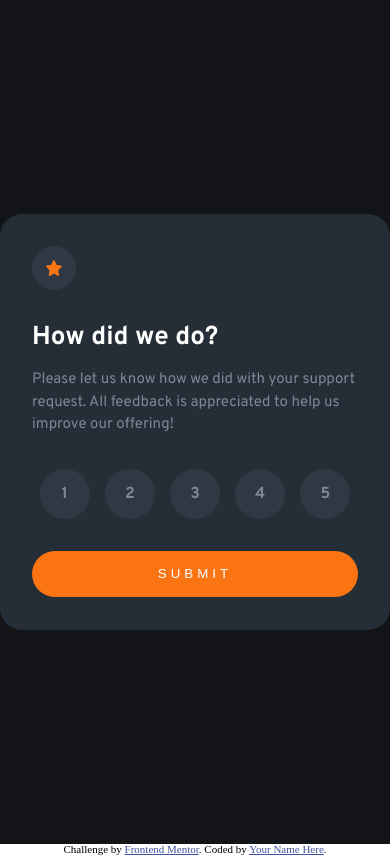
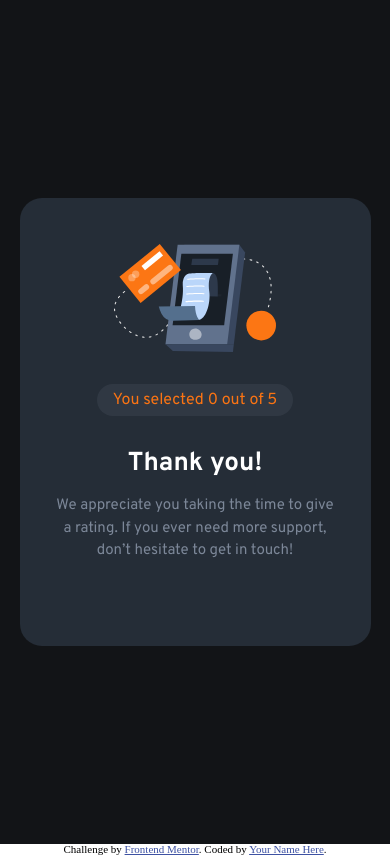
Before and after one commit to erandakarachchi/interactive-rating-component-fe, a plain HTML site: page index.html in a window 390 px wide. Both pictures are taken after a click on the button "SUBMIT". Drawn offline with Linux system fonts and the light colour scheme.

Commit message:
completed the code

```diff
--- a/index.css
+++ b/index.css
@@ -1,4 +1,4 @@
-@import url("https://fonts.googleapis.com/css2?family=Overpass:wght@400;700;300&display=swap");
+@import url("https://fonts.googleapis.com/css2?family=Overpass:wght@400;700&display=swap");
 
 :root {
   --primary-orange: hsl(25, 97%, 53%);
@@ -50,11 +50,18 @@
 
 .card {
   width: 25.5rem;
-  height: 26rem;
+  min-height: 26rem;
   background-color: var(--blue);
   border-radius: 1.375rem;
   padding: 2rem;
   box-sizing: border-box;
+}
+
+@media only screen and (max-width: 600px) {
+  .card {
+    width: 90%;
+    min-height: 28rem;
+  }
 }
 
 .card-image-container {
@@ -94,9 +101,14 @@
   font-family: var(--overpass-family);
 }
 
-.rounded-number:hover{
+.rounded-number:hover {
   background-color: var(--primary-orange);
-  color: var(--white)
+  color: var(--white);
+}
+
+.rounded-number-selected {
+  background-color: var(--primary-orange);
+  color: var(--white);
 }
 
 .primary-button {
@@ -112,9 +124,38 @@
   cursor: pointer;
 }
 
-.primary-button:hover{
+.primary-button:hover {
   background-color: var(--white);
-  color:var(--primary-orange)
+  color: var(--primary-orange);
+}
+
+/* Thank you Card */
+.d-flex {
+  display: flex;
+}
+
+.text-align-center {
+  text-align: center;
+}
+
+.image-container {
+  margin-top: 0.875rem;
+  justify-content: center;
+}
+
+.rating-text-container {
+  margin-top: 2rem;
+  text-align: center;
+}
+
+.rating-text {
+  display: inline-block;
+  padding: 0.5rem 1rem;
+  background-color: var(--light-gray-a);
+  color: var(--primary-orange);
+  border-radius: 1rem;
+  font-family: var(--overpass-family);
+  font-size: 1rem;
 }
 
 .attribution {
@@ -125,3 +166,11 @@
 .attribution a {
   color: hsl(228, 45%, 44%);
 }
+
+.show {
+  display: block !important;
+}
+
+.hide {
+  display: none !important;
+}
--- a/index.html
+++ b/index.html
@@ -8,7 +8,7 @@
   <link rel="stylesheet" href="./reset.css">
   <link rel="stylesheet" href="./index.css">
   <link rel="icon" type="image/png" sizes="32x32" href="./images/favicon-32x32.png">
-
+  <script src="index.js"></script>
   <title>Frontend Mentor | Interactive rating component</title>
 
 </head>
@@ -18,29 +18,38 @@
     <h1 class="sr-only">Interactive Rating Component</h1>
     <div class="container">
       <div class="card">
+        <div id="rating-ui" class="show">
           <span class="card-image-container">
             <img class="card-image" src="./images/icon-star.svg">
           </span>
           <h2 class="title"> How did we do?</h2>
-
           <p class="paragraph"> Please let us know how we did with your support request. All feedback is
             appreciated
             to help us improve our offering!</p>
-
-        <div class="numbers-container">
+          <div id="rating-container" class="numbers-container">
             <div class="rounded-number">1</div>
             <div class="rounded-number">2</div>
             <div class="rounded-number">3</div>
             <div class="rounded-number">4</div>
             <div class="rounded-number">5</div>
           </div>
-
-        <button class="primary-button">Submit</button>
+          <button onclick="onSubmitClick()" class="primary-button">Submit</button>
+        </div>
+        <div id="thank-ui" class="hide">
+          <div class="d-flex image-container">
+            <img src="./images/illustration-thank-you.svg" alt="feedback image">
+          </div>
+          <div class="rating-text-container">
+            <span class="rating-text">You selected <span id="rating-value">0</span> out of 5</span>
           </div>
 
+          <h2 class="title text-align-center">Thank you!</h2>
+          <p class="paragraph text-align-center"> We appreciate you taking the time to give a rating. If you ever need
+            more support,
+            don’t hesitate to get in touch!</p>
         </div>
-
-
+      </div>
+    </div>
   </main>
   <footer>
     <div class="attribution">
--- /dev/null
+++ b/index.js
@@ -0,0 +1,29 @@
+let selectedRating = 0;
+
+const init = () => {
+  const ratingNumbers = document.getElementById("rating-container");
+  ratingNumbers.addEventListener("click", event => {
+    event.preventDefault();
+    const allRatings = document.querySelectorAll(".rounded-number");
+    allRatings.forEach(element => {
+      element.classList.remove("rounded-number-selected");
+    });
+    if (event.target.classList == "rounded-number") {
+      selectedRating = event.target.innerText;
+      event.target.classList.add("rounded-number-selected");
+    }
+  });
+};
+
+const onSubmitClick = () => {
+  const ratingView = document.getElementById("rating-ui");
+  const thankView = document.getElementById("thank-ui");
+  const ratingValue = document.getElementById("rating-value");
+  ratingValue.innerHTML = selectedRating;
+  ratingView.classList.remove("show");
+  ratingView.classList.add("hide");
+  thankView.classList.remove("hide");
+  thankView.classList.add("show");
+};
+
+window.addEventListener("load", () => init());
```
Lines whose indentation alone changed are shown as unchanged.
